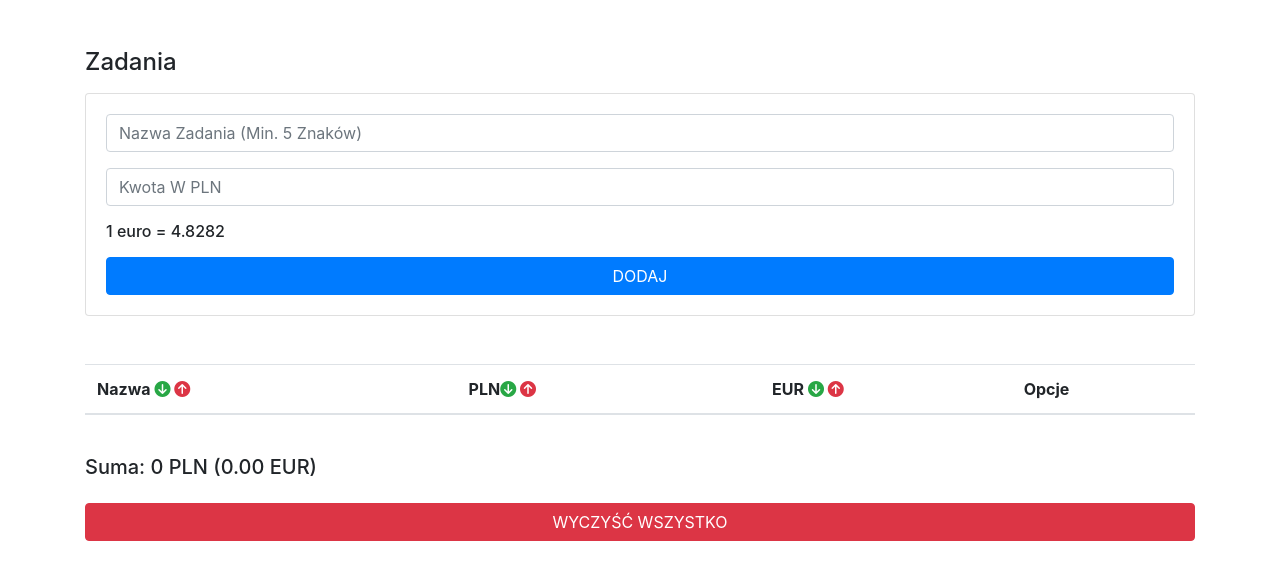
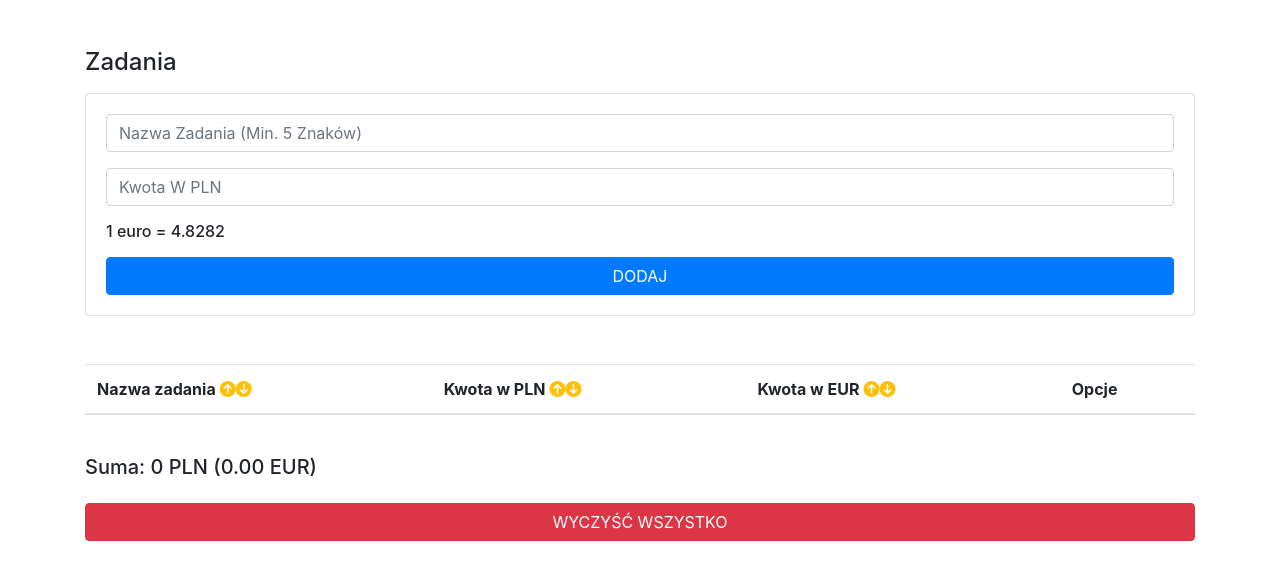
Before and after one commit to snaav/job-project-junior, a React (Create React App) app: page / in a window 1280 px wide. Shown: the top 580 px of the page. Built offline with nearby package versions, Linux system fonts and the light colour scheme.

Commit message:
nexttime

```diff
--- a/src/components/TodoItem.js
+++ b/src/components/TodoItem.js
@@ -23,13 +23,18 @@ export default class TodoItem extends Component {
           <h6>{(title1 / 4.8282).toFixed(2)} EUR</h6>
         </td>
         <td>
-          {" "}
+          <div>
             <span className="mx-2 text-success" onClick={handleEdit}>
               <i className="fas fa-pen"></i>
             </span>
+            Edytuj
+          </div>
+          <div>
             <span className="mx-2 text-danger" onClick={handleDelete}>
               <i className="fas fa-trash"></i>
             </span>
+            Usuń
+          </div>
         </td>
       </tr>
     );
--- a/src/components/TodoList.js
+++ b/src/components/TodoList.js
@@ -19,31 +19,30 @@ export default class TodoList extends Component {
           <thead>
             <tr>
               <th scope="col">
-                {" "}
-                Nazwa
-                <span className="ml-1 text-success" onClick={sortDescName}>
-                  <i className="fas fa-arrow-circle-down"></i>{" "}
+                Nazwa zadania
+                <span className="ml-1 text-warning" onClick={sortAscName}>
+                  <i className="fas fa-arrow-circle-up"></i>
                 </span>
-                <span className="mr-4 text-danger" onClick={sortAscName}>
-                  <i className="fas fa-arrow-circle-up"></i>{" "}
+                <span className="mx-0 text-warning" onClick={sortDescName}>
+                  <i className="fas fa-arrow-circle-down"></i>
                 </span>
               </th>
               <th scope="col">
-                PLN
-                <span className="ml-0 text-success" onClick={sortDesc}>
-                  <i className="fas fa-arrow-circle-down"></i>{" "}
+                Kwota w PLN
+                <span className="ml-1 text-warning" onClick={sortAsc}>
+                  <i className="fas fa-arrow-circle-up"></i>
                 </span>
-                <span className="mr-4 text-danger" onClick={sortAsc}>
-                  <i className="fas fa-arrow-circle-up"></i>{" "}
+                <span className="mx-0 text-warning" onClick={sortDesc}>
+                  <i className="fas fa-arrow-circle-down"></i>
                 </span>
               </th>
               <th scope="col">
-                EUR
-                <span className="ml-1 text-success" onClick={sortDesc}>
-                  <i className="fas fa-arrow-circle-down"></i>{" "}
+                Kwota w EUR
+                <span className="ml-1 text-warning" onClick={sortAsc}>
+                  <i className="fas fa-arrow-circle-up"></i>
                 </span>
-                <span className="mx-0 text-danger" onClick={sortAsc}>
-                  <i className="fas fa-arrow-circle-up"></i>{" "}
+                <span className="mx-0 text-warning" onClick={sortDesc}>
+                  <i className="fas fa-arrow-circle-down"></i>
                 </span>
               </th>
               <th scope="col">Opcje</th>
```
Lines whose indentation alone changed are shown as unchanged.
